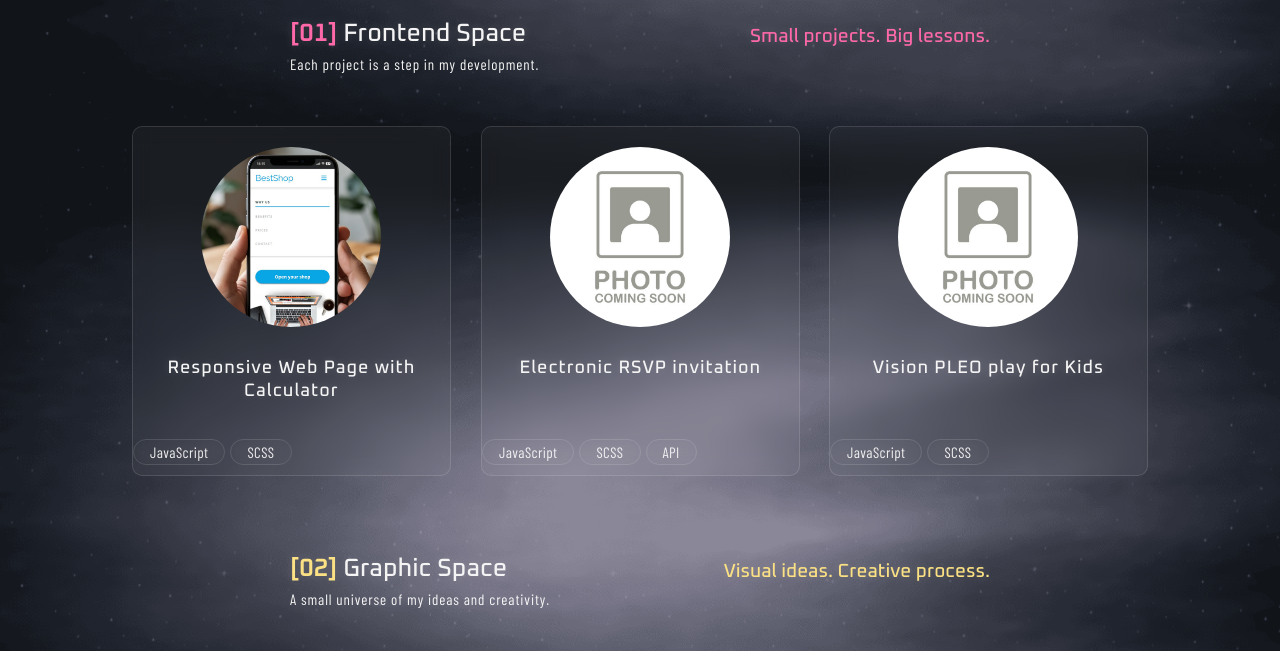
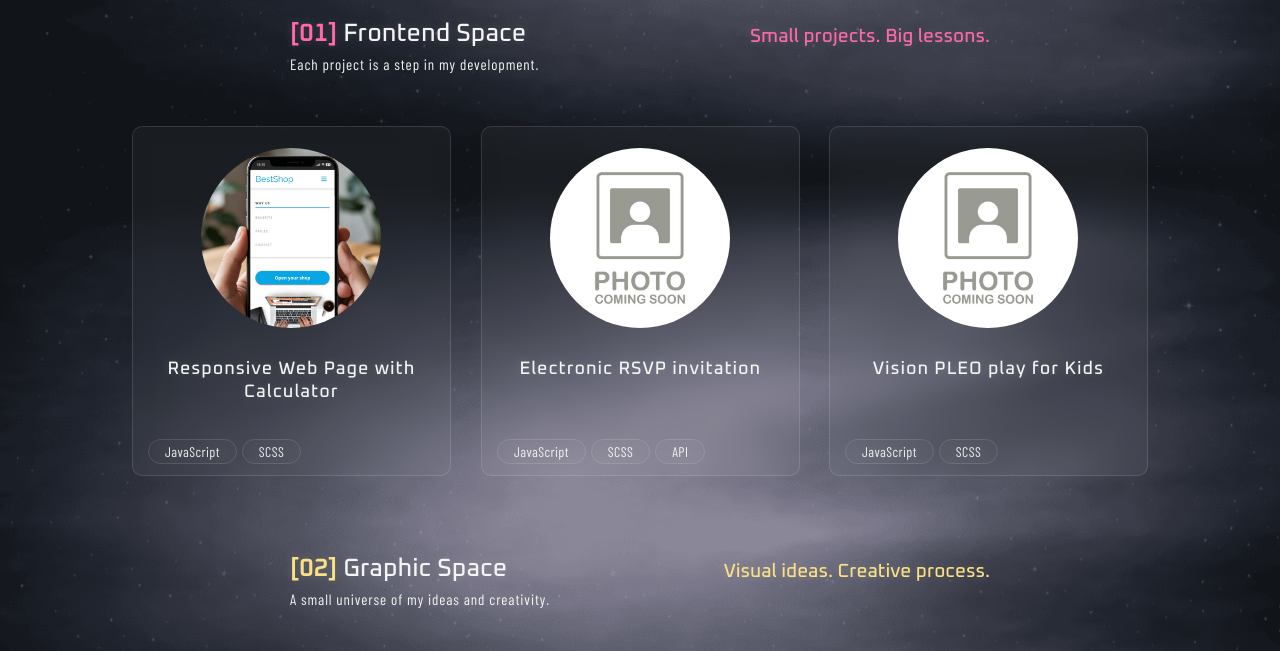
Before and after one commit to Zenia-codes/web_SenseSpace, a website built with Parcel: page src/index.html in a window 1280 px wide. Shown: the part 3433-4084 px from the top of the page. Built offline with nearby package versions, Linux system fonts and the light colour scheme; a web font is replaced by a local one.

Commit message:
refactor: fix portfolio slider and clean up portfolio section

```diff
--- a/src/components/portfolio/_portfolio.scss
+++ b/src/components/portfolio/_portfolio.scss
@@ -46,7 +46,7 @@
   @include m.heroText(15px, c.$SmallTextColor);
   line-height: e.$line-height;
   font-weight: 300;
-  hyphens: none; // dělení slov
+  hyphens: auto; // dělení slov
   text-align: center;
 }
 
@@ -54,7 +54,7 @@
   overflow-x: auto;
   overflow-y: hidden;
   scroll-snap-type: x mandatory;
-  padding-inline: 2rem;
+  scroll-behavior: smooth;
   scrollbar-width: none;
 
   &::-webkit-scrollbar {
@@ -65,20 +65,27 @@
 .project_container {
   display: flex;
   gap: 30px;
+  // odsazení slideru zleva a zprava
+  &::before,
+  &::after {
+    content: "";
+    flex: 0 0 2rem;
+  }
 
   > * {
     flex: 0 0 270px;
-    scroll-snap-align: center;
+    scroll-snap-align: center; //vycentrování karty při scrollu
   }
 
   .project_card {
+    position: relative;
     width: 100%;
     height: 350px;
 
     display: flex;
     flex-direction: column;
     justify-content: space-between;
-    // gap: 25px;
+
     @include m.heroText(16px, c.$SmallTextColor);
 
     background: rgba(255, 255, 255, 0.04);
@@ -86,7 +93,7 @@
     border: 1px solid rgba(255, 255, 255, 0.12);
     border-radius: 10px;
 
-    padding: 0;
+    padding-inline: 15px;
     overflow: hidden;
   }
 
@@ -167,13 +174,11 @@
 
 // reset hoveru, ochrana pred chybou na mobilu
 @media (hover: none) {
-  .project_card:hover .project_hover_bg,
   .project_card:active .project_hover_bg {
     opacity: 0;
     transform: scale(1.08);
   }
 
-  .project_card:hover .project_image,
   .project_card:active .project_image {
     opacity: 1;
     transform: none;
@@ -183,7 +188,7 @@
 @media (min-width: b.$tabletBreakPoint) {
   .portfolio_header {
     grid-template-columns: minmax(0, 1fr) minmax(0, 1fr);
-    justify-items: left;
+    justify-items: start;
   }
 
   .portfolio_subtitle {
@@ -193,6 +198,7 @@
 
   .portfolio_text {
     text-align: left;
+    hyphens: none; // dělení slov
   }
 
   .project_content,
@@ -210,24 +216,29 @@
     display: grid;
     grid-template-columns: repeat(3, minmax(0, 1fr));
     justify-content: center;
+    padding-inline: 2rem;
     margin-bottom: 50px;
 
+    &::before,
+    &::after {
+      content: none;
+    }
+
     > * {
-      width: 100%;
-      min-width: 0;
+      flex: unset;
     }
 
     .project_card {
-      position: relative;
       overflow: hidden;
       isolation: isolate;
+      cursor: pointer;
       contain: paint; // zabrání “rozlévání” absolutních vrstev
       -webkit-tap-highlight-color: transparent;
 
       transition: box-shadow 0.4s ease, text-shadow 0.4s ease;
 
       .project_card_tags {
-        font-size: 15px;
+        font-size: 14px;
       }
 
       &:hover {
@@ -264,33 +275,11 @@
     position: relative;
     display: flex;
     justify-content: center;
-    cursor: pointer;
+    transition: opacity 0.35s ease, transform 0.4s ease;
 
-    img {
-      transition: opacity 0.35s ease, transform 0.4s ease;
+    & img {
+      transition: transform 0.4s ease;
     }
-
-    // &::before {
-    //   content: "click for detail";
-    //   position: absolute;
-    //   font-size: 1rem;
-    //   color: white;
-    //   opacity: 0;
-    //   z-index: 2;
-    //   transition: 0.4s ease;
-    //   top: 47%;
-    // }
-
-    // &::after {
-    //   content: "";
-    //   position: absolute;
-    //   width: min(180px, 100%);
-    //   aspect-ratio: 1 / 1;
-    //   border-radius: 50%;
-    //   background: rgba(0, 0, 0, 0.6);
-    //   opacity: 0;
-    //   transition: 0.4s ease;
-    // }
 
     &:hover::before,
     &:hover::after {
--- a/src/styles/main.scss
+++ b/src/styles/main.scss
@@ -102,6 +102,8 @@ strong {
   justify-content: center;
   gap: 15px;
   padding-bottom: 40px;
+  hyphens: auto;
+
   .about_title,
   .project_title,
   .project_name {
@@ -275,3 +277,9 @@ strong {
     }
   }
 }
+
+@media (min-width: b.$desktopBreakPoint) {
+  .split_text {
+    hyphens: none;
+  }
+}
```
